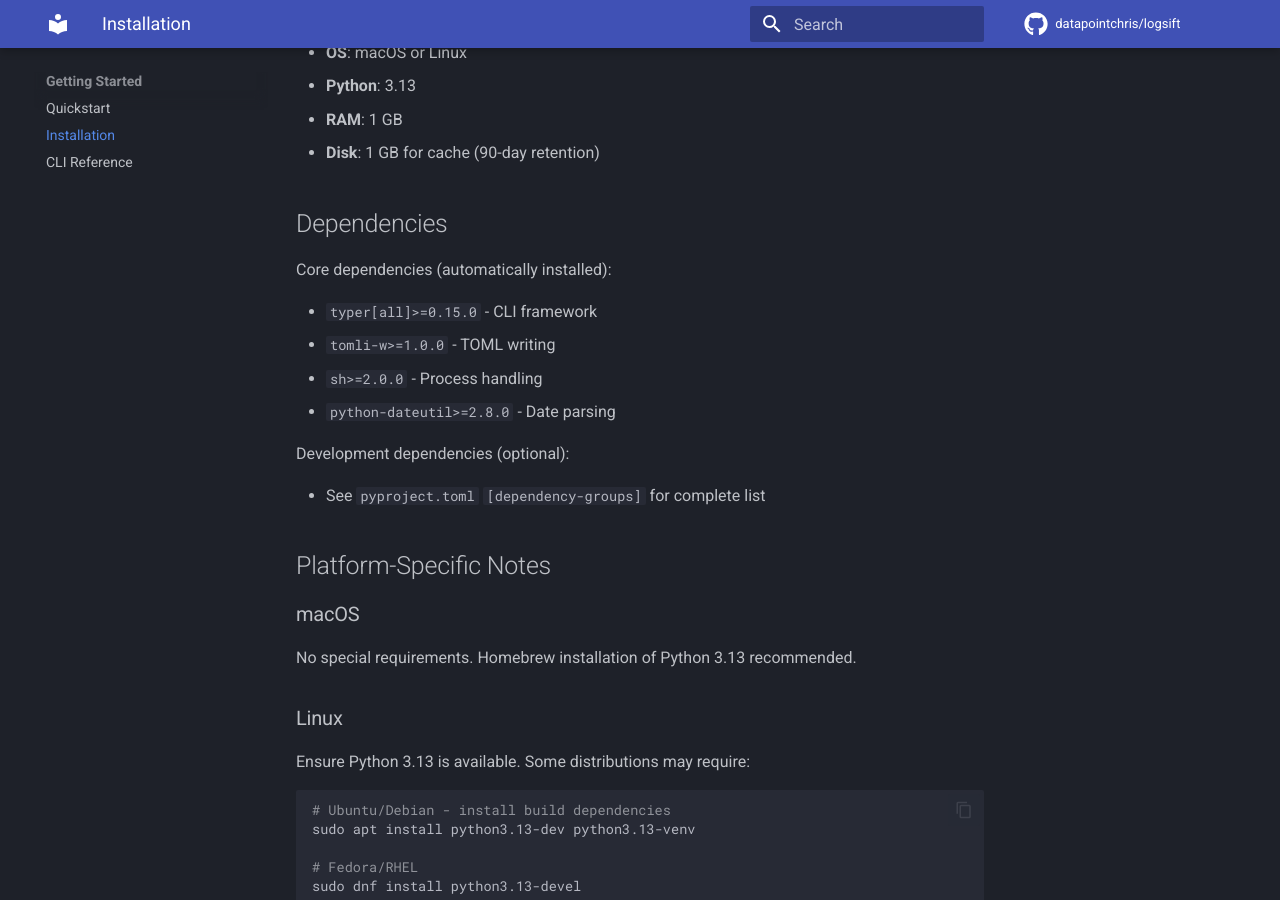
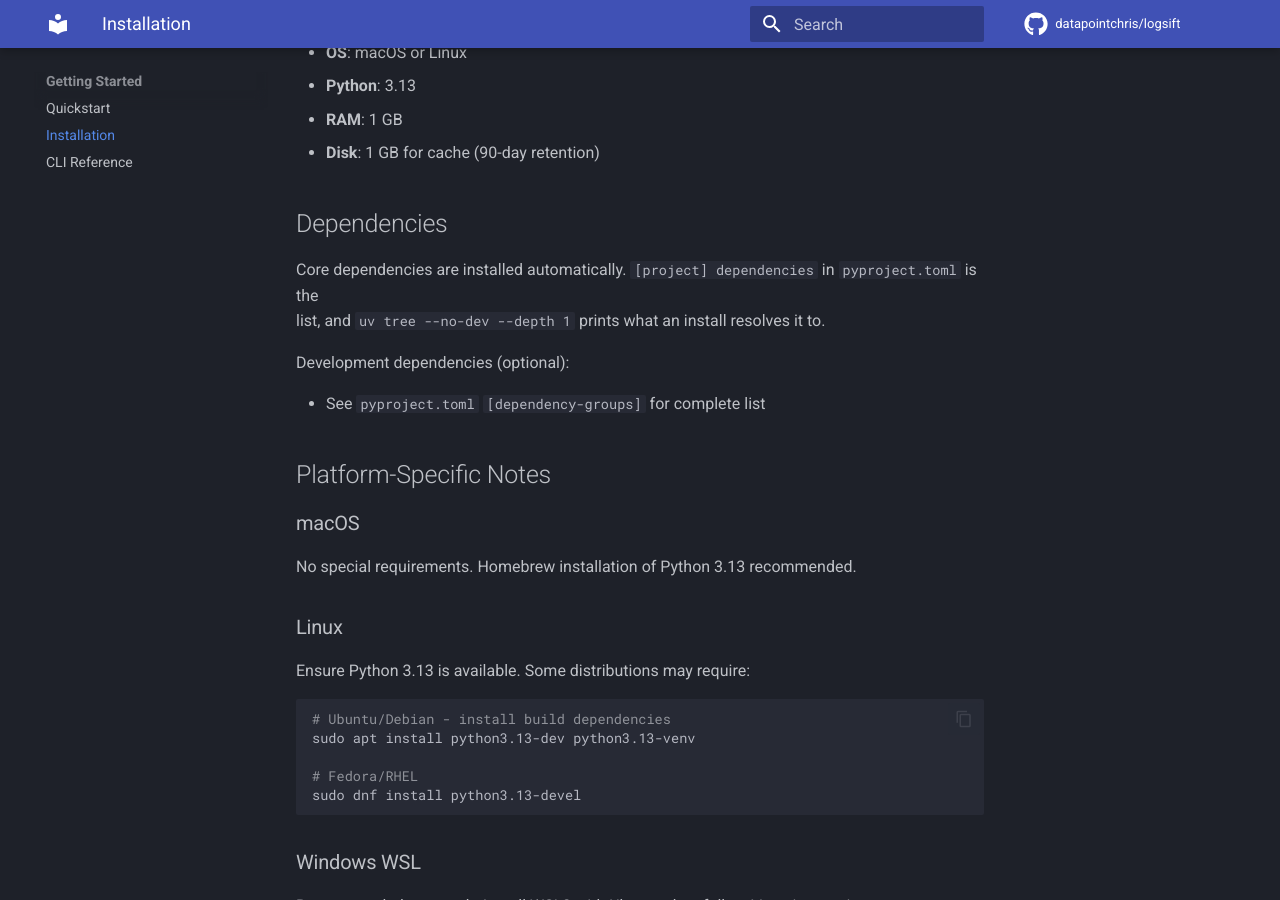
Before and after one commit to datapointchris/logsift, an MkDocs documentation site: the page built from docs/installation.md, in a window 1280 px wide and 900 px high, scrolled down 4748 px. Built offline with MkDocs 1.6.1 and Material for MkDocs 9.7.7, drawn with Linux system fonts in a browser that asks for light colours; comment, search, counter and statistics services are not loaded; the version menu is left out.

Commit message:
docs: name hatchling as the build backend and point at pyproject for dependencies
The installation page listed typer[all], tomli-w, sh and python-dateutil
as the core dependencies. pyproject.toml declares typer, click, tomli-w,
python-dateutil, toon-format and pyselfupdate[typer], with no sh and no
typer extra. The page now points at [project] dependencies and the uv
command that prints them, so it cannot drift again. The README said the
uv build backend, where [build-system] uses hatchling.

Agent-Name: claude-code-unattended
Agent-Session: b32776bb-b5a3-43ec-bee5-7f92e029b795
Agent-Run: 01a1c45c-0859-7cc2-a63f-41e3cdbcfbe9
Worklog: 2922.1

```diff
--- a/docs/installation.md
+++ b/docs/installation.md
@@ -223,12 +223,8 @@ It installs the newest release from the index over the running one.
 
 ## Dependencies
 
-Core dependencies (automatically installed):
-
-- `typer[all]>=0.15.0` - CLI framework
-- `tomli-w>=1.0.0` - TOML writing
-- `sh>=2.0.0` - Process handling
-- `python-dateutil>=2.8.0` - Date parsing
+Core dependencies are installed automatically. `[project] dependencies` in `pyproject.toml` is the
+list, and `uv tree --no-dev --depth 1` prints what an install resolves it to.
 
 Development dependencies (optional):
 
```
Also changed, not shown: README.md (+1 -1 lines).
